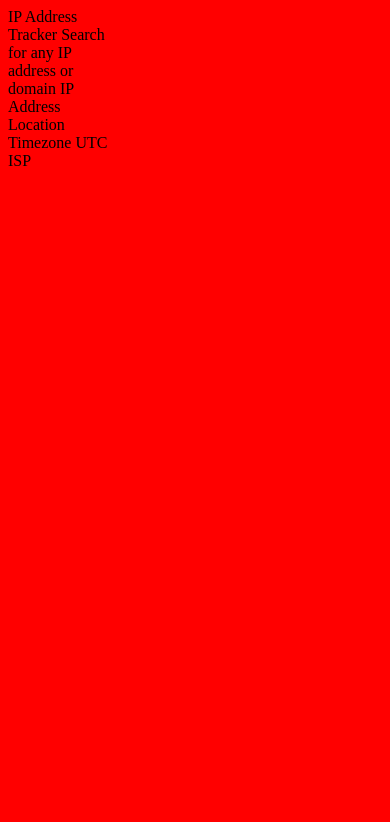
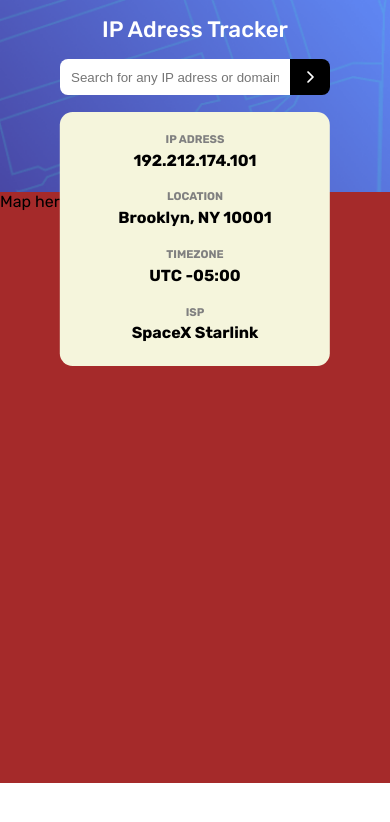
Before and after one commit to WersV/ip-adress-tracker, a plain HTML site: page index.html in a window 390 px wide. Drawn offline with Linux system fonts and the light colour scheme.

Commit message:
add responsiveness and css to a page

```diff
--- /dev/null
+++ b/dev/scss/_headerMain.scss
@@ -0,0 +1,53 @@
+@use 'variables';
+.header-main {
+  height: 12rem;
+  width: 100%;
+  background-image: url("../../images/pattern-bg-mobile.png");
+  background-size: cover;
+  h1 {
+    font-size: 1.4rem;
+    margin: 0;
+    padding: 1rem 0;
+    color: white;
+    text-align: center;
+    font-weight: 500;
+  }
+  .ip-container {
+    display: flex;
+    justify-content: center;
+
+    .input-ip-adress {
+      width: 13rem;
+      padding: 0.8em;
+      border: 0;
+      border-radius: 0.5rem 0 0 0.5rem;
+      cursor: pointer;
+    }
+    .input-ip-adress:focus {
+      outline: solid 0.1rem black;
+    }
+    .button-ip-adress {
+      width: 2.5rem;
+      padding: 0 0.9rem;
+      border: 0;
+      background-color: black;
+      color: white;
+      border-radius: 0 0.5rem 0.5rem 0;
+      cursor: pointer;
+    }
+    .button-ip-adress:focus {
+      outline: solid 0.1rem white;
+    }
+  }
+}
+
+@media #{variables.$desktop} {
+.header-main {
+  background-image: url('../../images/pattern-bg-desktop.png');
+  .ip-container {
+    .input-ip-adress {
+      width: 20rem;
+    }
+  }
+}
+}
--- /dev/null
+++ b/dev/scss/_sectionInformation.scss
@@ -0,0 +1,60 @@
+@use 'variables';
+.section-information {
+  position: absolute;
+  top: 7rem;
+  left: 50%;
+  transform: translateX(-50%);
+  width: 16.9rem;
+  border-radius: 0.8em;
+  background-color: beige;
+
+  .details {
+    p {
+      color: gray;
+      font-size: 0.7rem;
+      text-transform: uppercase;
+      text-align: center;
+      font-weight: bold;
+      margin: 1.3rem 0 0.3rem 0;
+    }
+    p+p {
+      color: black;
+      font-size: 1rem;
+      margin-top: 0px;
+      text-transform: none;
+    }
+  }
+  .details:last-child {
+    p+p {
+      margin-bottom: 1.5rem;
+    }
+  }
+}
+
+@media #{variables.$desktop} {
+  .section-information {
+    top: 9.2rem;
+    display: flex;
+    width: 56rem;
+    justify-content: space-around;
+    .details {
+      position: relative;
+      display: flex;
+      flex-direction: column;
+      flex-basis: 20rem;
+      p+p{
+        font-size: 1.2rem;
+        margin-bottom: 1.5rem;
+      }
+    }
+    .details:not(:last-child):after {
+      content:'';
+      height: 60%;
+      width: 1px;
+      position: absolute;
+      top: 20%;
+      right: 0;
+      background-color: #aaa;
+    }
+  }
+}
--- /dev/null
+++ b/dev/scss/_sectionMap.scss
@@ -0,0 +1,4 @@
+.section-map {
+  background-color: brown;
+  height: 70vh;
+}
--- /dev/null
+++ b/dev/scss/_variables.scss
@@ -0,0 +1,5 @@
+$phone: "(max-width: 36rem)";
+$tablet: "(min-width: 48rem)";
+$desktop: "(min-width: 62rem)";
+$largeDesktop: "(min-width: 75rem)";
+$XlargeDesktop: "(min-width: 88rem)";
--- /dev/null
+++ b/dev/scss/style.scss
@@ -0,0 +1,21 @@
+@use 'headerMain';
+@use "sectionInformation";
+@use 'sectionMap';
+@use 'variables';
+
+body {
+  margin: 0;
+  padding: 0;
+  box-sizing: border-box;
+  font-family: 'Rubik', sans-serif;
+}
+
+@media #{variables.$phone} {
+  body {
+    .main-content {
+      min-width: 15rem;
+    }
+  }
+}
+
+// in media queries when u use rem you have to multiply it by 16 to get screen resolution
--- a/index.html
+++ b/index.html
@@ -6,24 +6,43 @@
   <meta name="viewport" content="width=device-width, initial-scale=1.0">
   <link rel="icon" type="image/png" sizes="32x32" href="./images/favicon-32x32.png">
   <title>IP Address Tracker</title>
+  <script src="https://kit.fontawesome.com/0aea0e9e2f.js" crossorigin="anonymous"></script>
+  <link href="https://fonts.googleapis.com/css2?family=Rubik:wght@400;500;700&display=swap" rel="stylesheet">
   <link rel="stylesheet" href="dev/css/style.css">
   <script src="dev/main.js"></script>
 </head>
 
 <body>
-
-  <div>
-    IP Address Tracker
-
-    Search for any IP address or domain
-
-    IP Address
-    Location
-    Timezone
-    UTC
-    ISP
-  </div>
-
+  <main class="main-content">
+    <header class="header-main">
+      <h1>IP Adress Tracker</h1>
+      <div class="ip-container">
+        <input class="input-ip-adress" type="text" name="ip-adress" id="ip-adress"
+          placeholder="Search for any IP adress or domain">
+        <button class="button-ip-adress"><i class="fa-solid fa-chevron-right"></i></button>
+      </div>
+    </header>
+    <section class="section-information">
+      <section class="details">
+        <p>Ip Adress</p>
+        <p>192.212.174.101</p>
+      </section>
+      <section class="details">
+        <p>Location</p>
+        <p>Brooklyn, NY 10001
+        </p>
+      </section>
+      <section class="details">
+        <p>Timezone</p>
+        <p>UTC -05:00</p>
+      </section>
+      <section class="details">
+        <p>ISP</p>
+        <p>SpaceX Starlink</p>
+      </section>
+    </section>
+    <section class="section-map">Map here</section>
+  </main>
 </body>
 
 </html>
```
Also changed, not shown: dev/css/style.css, 1 other file.
